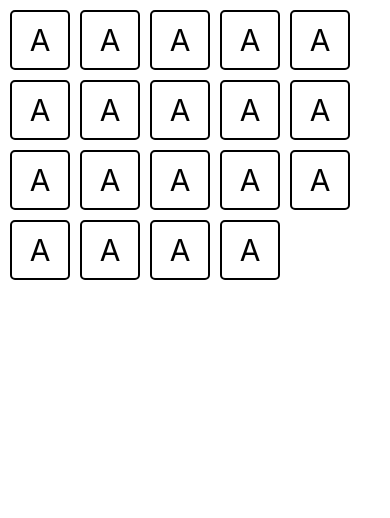
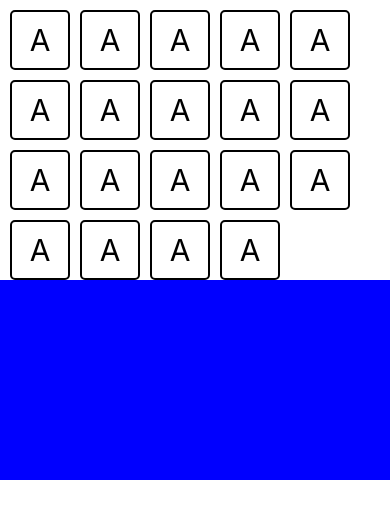
Before and after one commit to AlexanderChiclana/Chanti-native, a React Native app: screen / in a window 390 px wide. Shown: the top 518 px of the page. Built offline with nearby package versions, Linux system fonts and the light colour scheme.

Commit message:
fix z index issue

```diff
--- a/App.js
+++ b/App.js
@@ -28,6 +28,9 @@ export default function App() {
         <Tile />
       </View>
       {/* <StatusBar style="auto" /> */}
+      <View style={styles.sequencer}>
+
+      </View>
     </SafeAreaView>
   )
 }
@@ -42,7 +45,15 @@ const styles = StyleSheet.create({
     // flex: 1,
     flexDirection: 'row',
     flexWrap: 'wrap',
+    zIndex: 100,
     // backgroundColor: '#68BEF6',
     // height: '80%'
+  },
+  sequencer: {
+    width: '100%',
+    // position: 'absolute',
+    zIndex: 0,
+    height: 200,
+    backgroundColor: 'blue'
   }
 })
--- a/components/Tile.js
+++ b/components/Tile.js
@@ -26,6 +26,7 @@ class Tile extends Component {
         this.setState({
           zIndex: 0
         })
+        console.log(evt)
         position.setValue({ x: 0, y: 0 })
       },
     })
```
